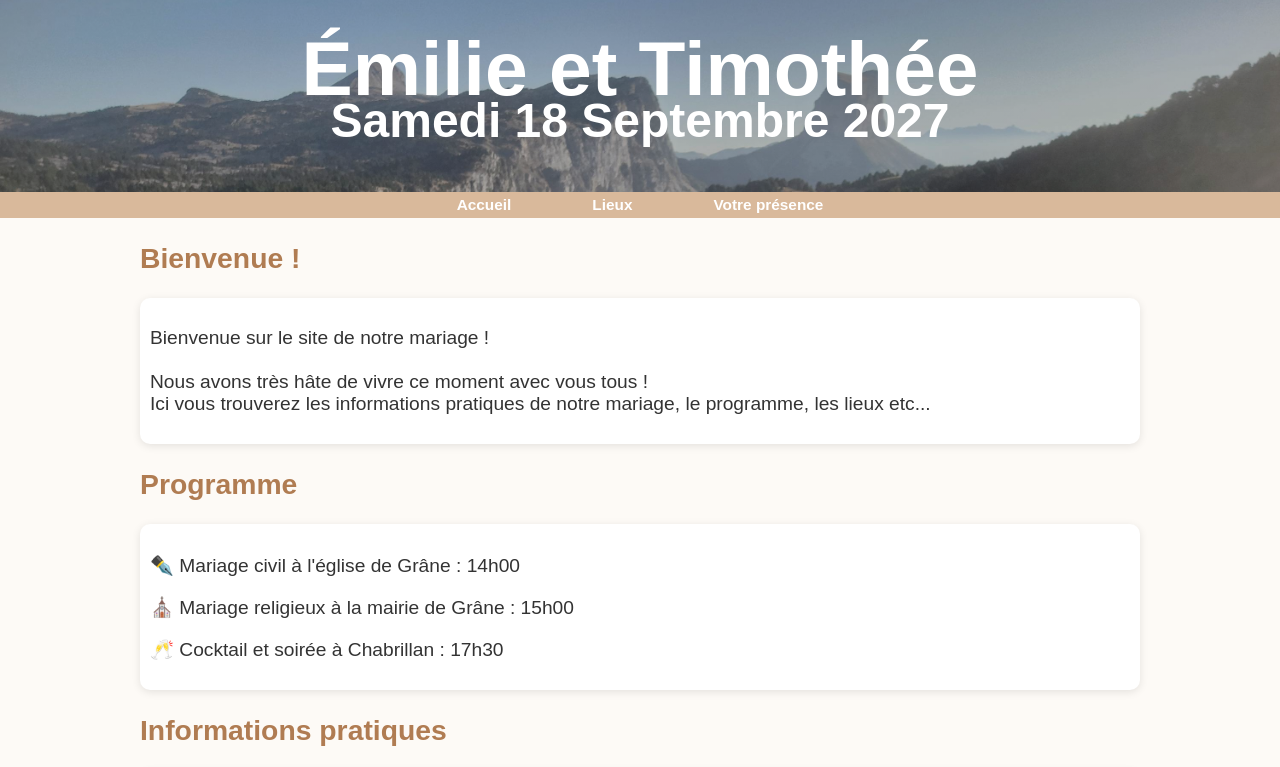
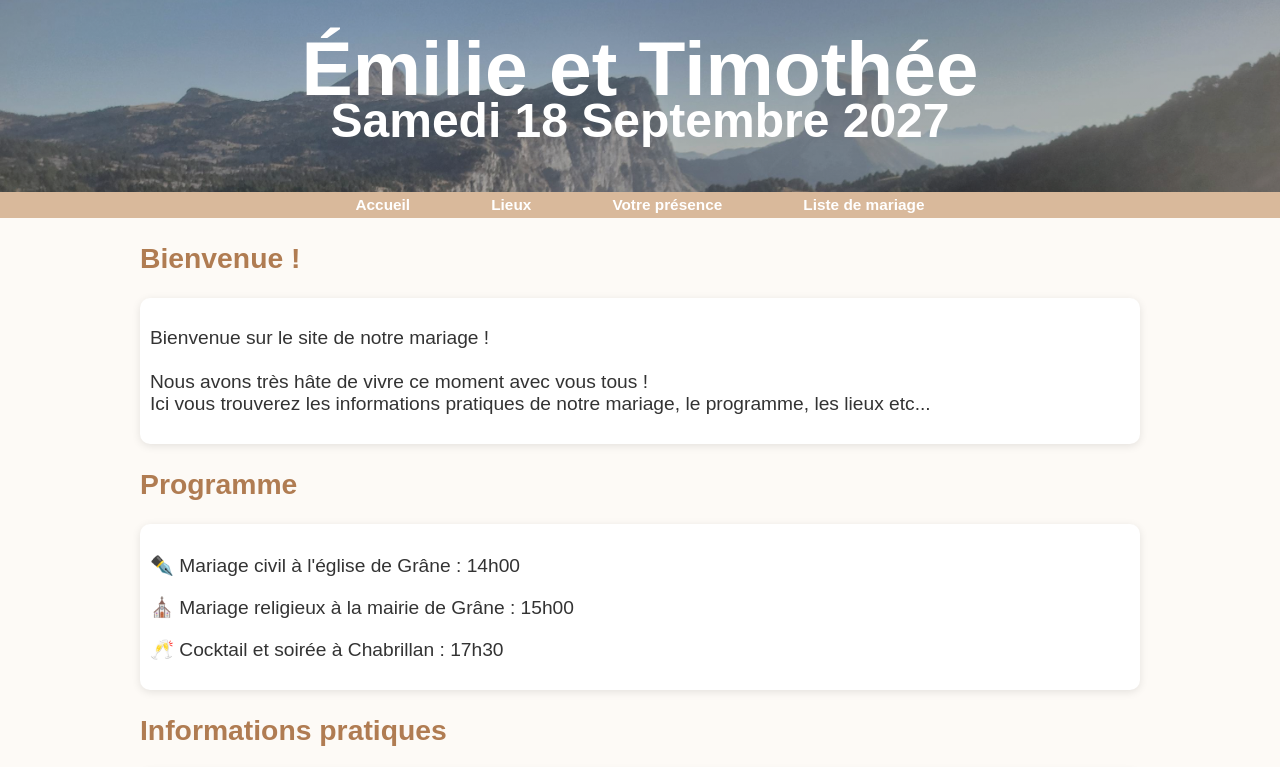
Before and after one commit to Timoooth/Mariage_Emiteam, a plain HTML site: page index.html in a window 1280 px wide. Shown: the top 767 px of the page. Drawn offline with Linux system fonts and the light colour scheme; a web font is replaced by a local one.

Commit message:
Maintenance terminée

```diff
--- a/index.html
+++ b/index.html
@@ -23,7 +23,7 @@
     <a href="index.html">Accueil</a>
     <a href="Lieux.html">Lieux</a>
     <a href="Contact.html">Votre présence</a>
-        <!--<a href="Liste_mariage.html">Liste de mariage</a>-->
+    <a href="Liste_mariage.html">Liste de mariage</a>
 </nav>
 
 <section id="Bienvenue">
```
Also changed, not shown: Contact.html (+1 -1 lines), Lieux.html (+1 -1 lines).
